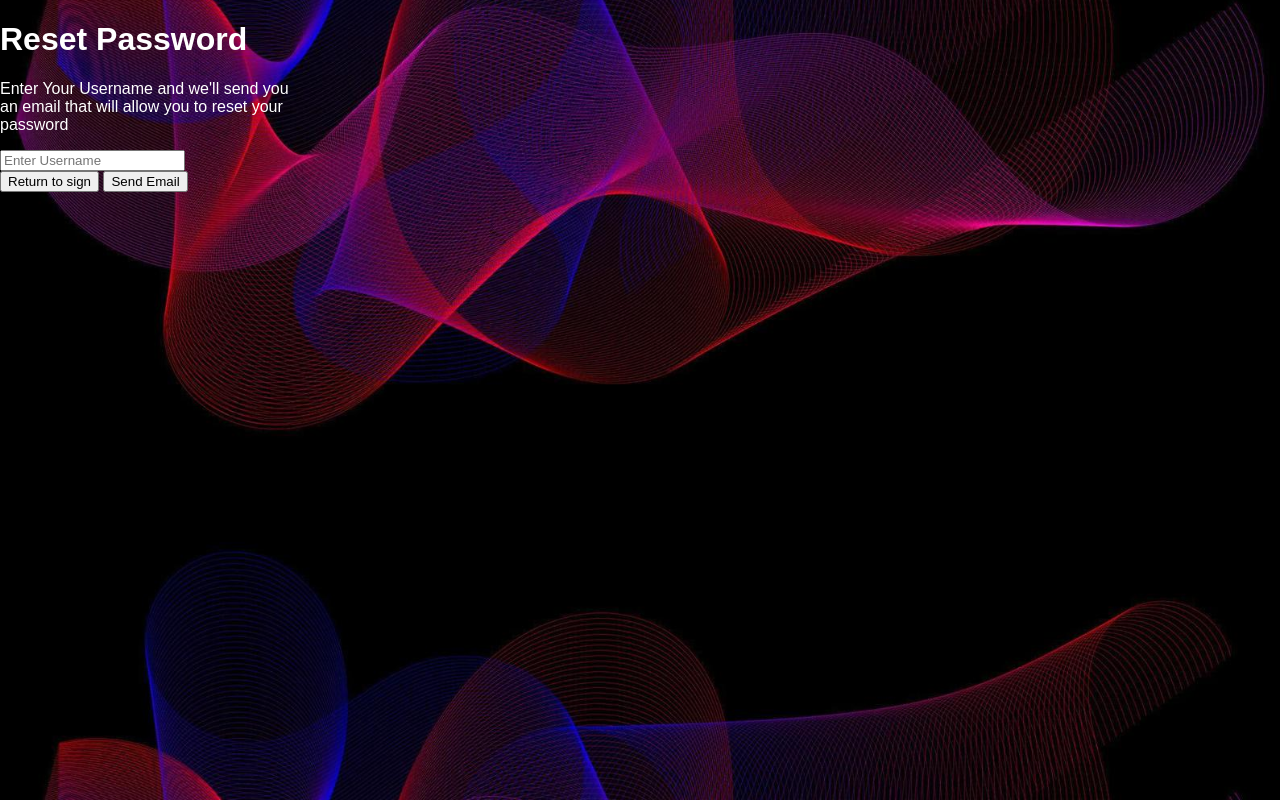
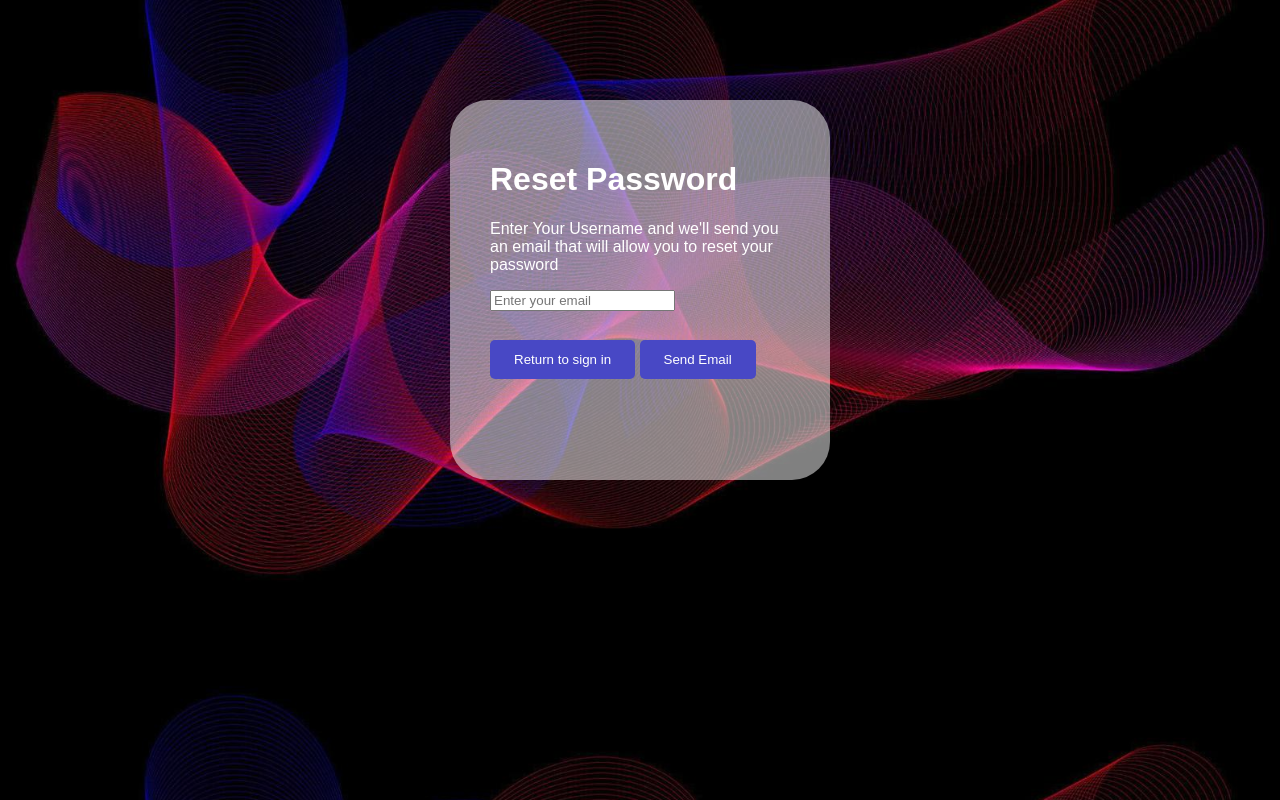
Before and after one commit to Vincent123-Profile/Log-in-Form, a plain HTML site: page Forgotten.html in a window 1280 px wide. Drawn offline with Linux system fonts and the light colour scheme.

Commit message:
Work on my forgotten page

```diff
--- a/Forgotten.html
+++ b/Forgotten.html
@@ -7,18 +7,13 @@
   <link rel="stylesheet" href="forgotten.css">
 </head>
 <body>
-  <div class="background-animation">
-    <div class="Password-Reset">
-        <h1> Reset Password </h1>
-    <P> Enter Your Username and we'll send you an email that will allow you to reset your password</P>
+    <div class="fieldset">
+      <h1> Reset Password </h1>
+      <P> Enter Your Username and we'll send you an email that will allow you to reset your password</P>
+      <div class="input">
+        <input type="text" name="Enter your email" placeholder="Enter your email" required>
+      </div>
+        <button>Return to sign in<a href="index.html"></a></button>  <button>Send Email</button>
     </div>
-    <div class="Form">
-        <input type="text" name="Enter Username" placeholder="Enter Username" required>
-    </div>
-</div>
-<div class="button">
-    <button>Return to sign</button>  <button>Send Email</button>
-</div>
-  </div>
 </body>
 </html>
--- a/forgotten.css
+++ b/forgotten.css
@@ -2,6 +2,9 @@ body {
     font-family: Arial, sans-serif;
     margin: 0;
     padding: 0;
+    height: 100%;
+    display: flex;
+    justify-content: center;
     background-image: url('new\ 4.jpg');
     background-size: cover;
     background-position: center;
@@ -20,13 +23,37 @@ body {
     }
 }
 
-div .Password-Reset {
+.fieldset {
     color: white;
     width: 300px;
+    height: 300px;
+    padding: 40px;
+    margin-top: 100px;
+    top: 50%;
+    left: 50%;
+    background-color: rgba(255, 255, 255, 0.5);
+    border-radius: 10%;
 }
 
-.background.animation {
-    justify-content: center;
-    align-items: center;
-    box-shadow: 1px solid white;
+div .input {
+    height: 50px;
+    font-weight: 100;
 }
+
+button {
+    color: white;
+    padding: 12px 24px;
+    background-color: rgb(72, 72, 197);
+    border: none;
+    text-decoration: none;
+    display: inline-block;
+    border-radius: 5px;
+    cursor: pointer;
+    transition: background-color 0.3s;
+
+}
+
+button:hover {
+    color: black;
+    background-color: white;
+}
```
